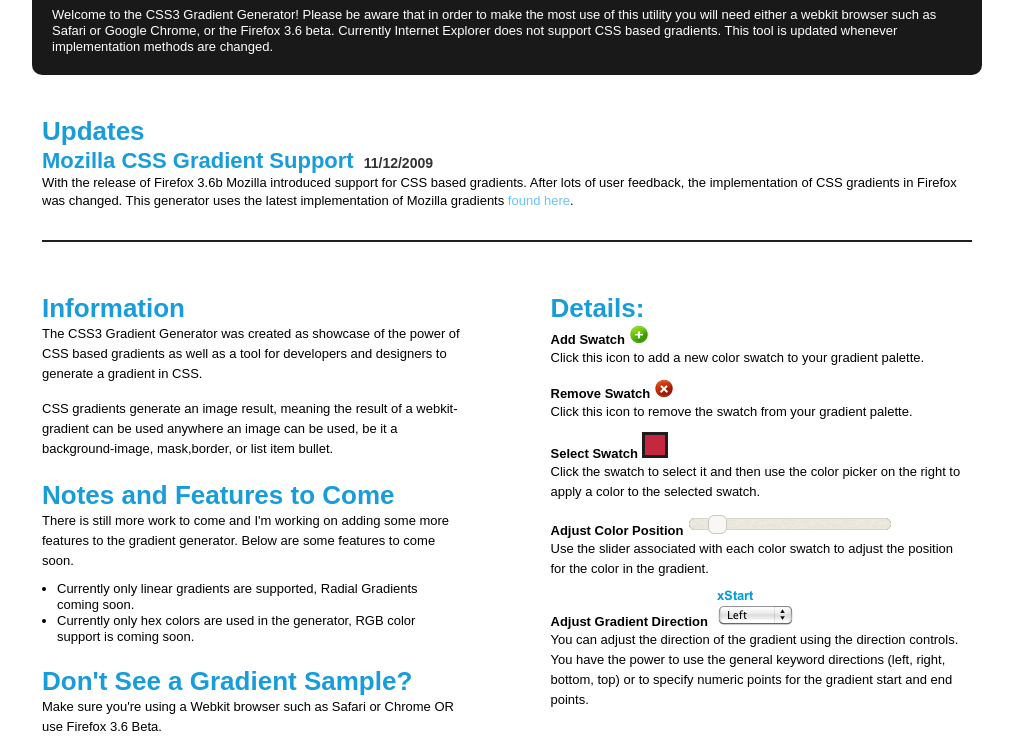
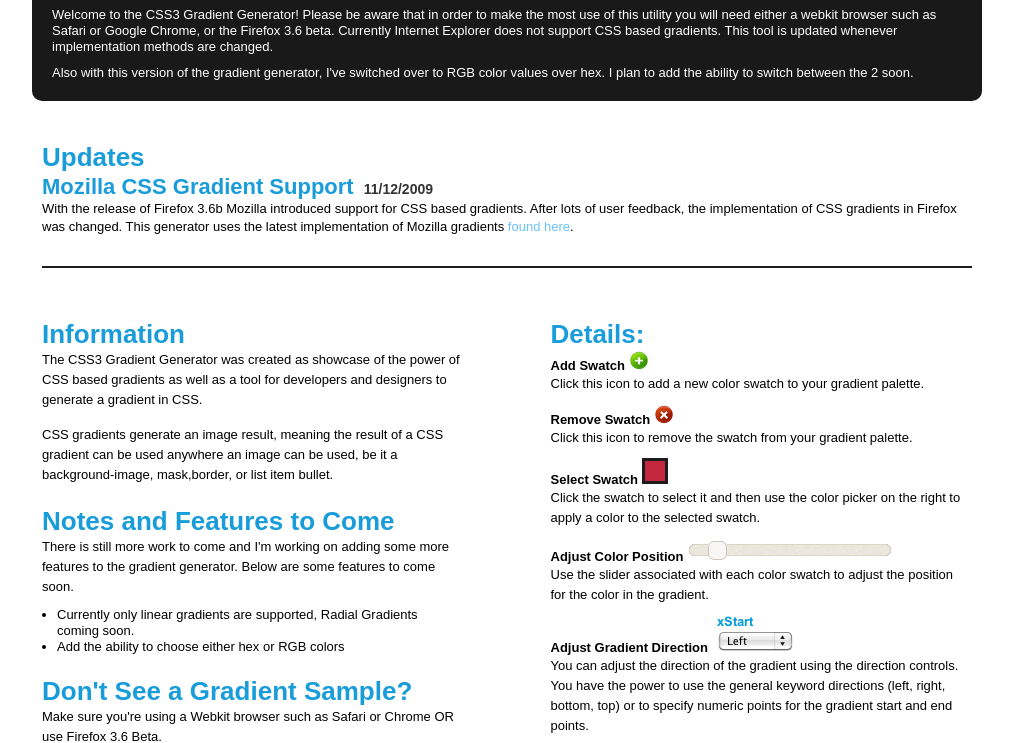
Before and after one commit to dgalarza/CSS3-Gradient-Generator, a plain HTML site: page index.html in a window 1280 px wide. Shown: the part 60-803 px from the top of the page, without its empty margins (133-1146 px from the left). Drawn offline with Linux system fonts and the light colour scheme; files whose address does not match are found by name.

Commit message:
Updated some documentation on the 2.0 gradient generator

```diff
--- a/index.html
+++ b/index.html
@@ -28,6 +28,7 @@
 			<div id="page-header">
 				<h1>CSS3 Gradient Generator v2.0</h1>
 				<p>Welcome to the CSS3 Gradient Generator! Please be aware that in order to make the most use of this utility you will need either a webkit browser such as Safari or Google Chrome, or the Firefox 3.6 beta. Currently Internet Explorer does not support CSS based gradients. This tool is updated whenever implementation methods are changed.</p>
+				<p>Also with this version of the gradient generator, I've switched over to RGB color values over hex. I plan to add the ability to switch between the 2 soon.</p>
 			</div>
 			<!--END: Page Header-->
 
@@ -44,13 +45,13 @@
 				<div id="instructions">
 					<h2>Information</h2>
 					<p>The CSS3 Gradient Generator was created as showcase of the power of CSS based gradients as well as a tool for developers and designers to generate a gradient in CSS.</p>
-					<p>CSS gradients generate an image result, meaning the result of a webkit-gradient can be used anywhere an image can be used, be it a background-image, mask,border, or list item bullet.</p>
+					<p>CSS gradients generate an image result, meaning the result of a CSS gradient can be used anywhere an image can be used, be it a background-image, mask,border, or list item bullet.</p>
 					<div class="notes-section">
 						<h2>Notes and Features to Come</h2>
 						<p>There is still more work to come and I'm working on adding some more features to the gradient generator. Below are some features to come soon.</p>
 						<ul>
 							<li>Currently only linear gradients are supported, <strong>Radial Gradients</strong> coming soon.</li>
-							<li>Currently only hex colors are used in the generator, <strong>RGB color support</strong> is coming soon.</li>
+							<li>Add the ability to choose either hex or RGB colors</li>
 						</ul>
 					</div>
 
```
